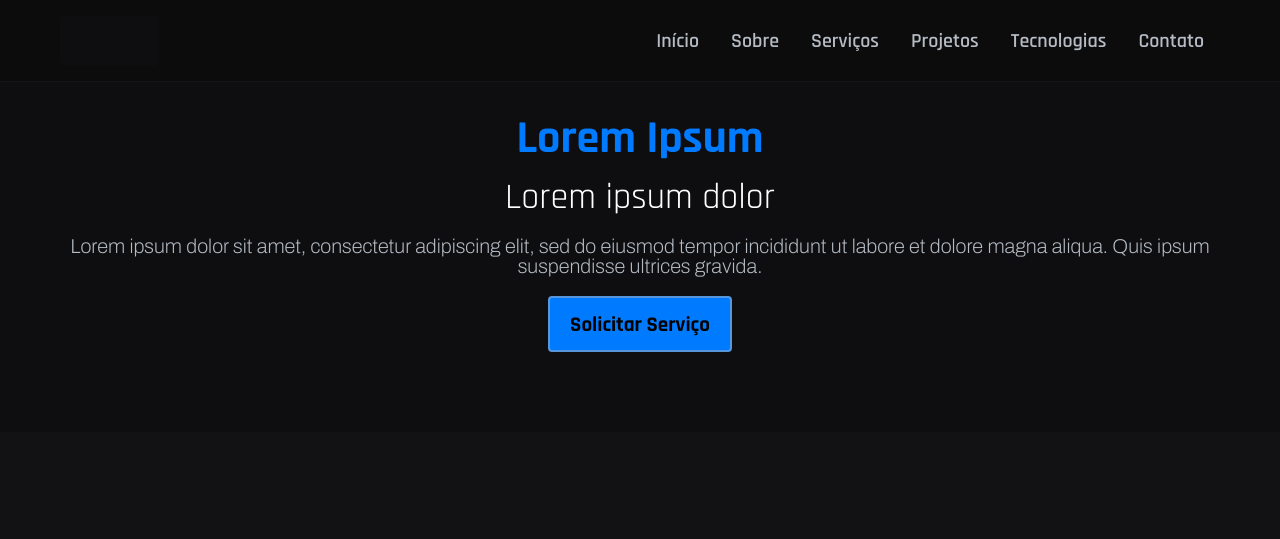
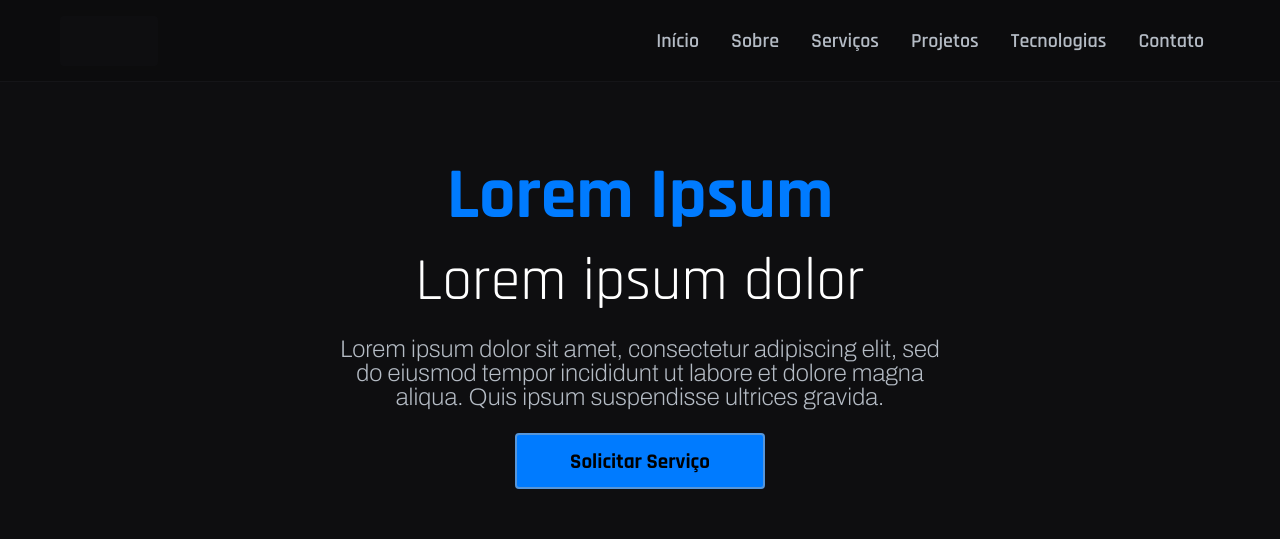
Before and after one commit to eubrunocoelho/portfolio, a Vue app: page / in a window 1280 px wide. Shown: the top 539 px of the page. Built offline with nearby package versions, Linux system fonts and the light colour scheme; a web font is replaced by a local one.

Commit message:
style: adds style to presentation content

```diff
--- a/src/components/Presentation/Presentation.vue
+++ b/src/components/Presentation/Presentation.vue
@@ -1,5 +1,6 @@
 <template>
     <section class="presentation">
+        <div class="wrapper">
             <hgroup>
                 <h1>Lorem Ipsum</h1>
                 <h2>Lorem ipsum dolor</h2>
@@ -8,7 +9,8 @@
                 Lorem ipsum dolor sit amet, consectetur adipiscing elit, sed do eiusmod tempor incididunt ut labore et
                 dolore magna aliqua. Quis ipsum suspendisse ultrices gravida.
             </p>
-        <button class="btn btn-primary">Solicitar Serviço</button>
+            <button class="btn btn-primary btn--custom-width">Solicitar Serviço</button>
+        </div>
     </section>
 </template>
 
--- a/src/components/Presentation/_presentation.scss
+++ b/src/components/Presentation/_presentation.scss
@@ -8,16 +8,23 @@
     align-items: center;
     background: var(--presentation-background-color);
     display: flex;
-    flex-direction: column;
     padding: 116px 24px 80px 24px;
     width: 100%;
+
+    .wrapper {
+        align-items: center;
+        display: flex;
+        flex-direction: column;
+        margin: 0 auto;
+        width: 100%;
+    }
 
     hgroup {
         align-items: center;
         display: flex;
         flex-direction: column;
         font-family: var(--font-rajdhani);
-        margin: 0 0 20px 0;
+        margin: 0 0 18px 0;
         text-align: center;
         width: 100%;
 
@@ -44,3 +51,55 @@
         text-align: center;
     }
 }
+
+@media screen and (min-width: 480px) {
+    .presentation {
+        padding: 116px 25px 80px 25px;
+
+        .wrapper {
+            max-width: 600px;
+        }
+
+        hgroup {
+            margin: 0 0 20px 0;
+
+            h1 {
+                font-size: 62px;
+                margin: 0 0 20px 0;
+            }
+
+            h2 {
+                font-size: 50px;
+            }
+        }
+
+        .text {
+            font-size: 24px;
+            margin: 0 0 24px 0;
+        }
+
+        .btn {
+            &--custom-width {
+                width: 250px;
+            }
+        }
+    }
+}
+
+@media screen and (min-width: 768px) {
+    .presentation {
+        padding: 160px 30px 80px 30px;
+
+        hgroup {
+            margin: 0 0 25px 0;
+
+            h1 {
+                font-size: 72px;
+            }
+
+            h2 {
+                font-size: 60px;
+            }
+        }
+    }
+}
```
Lines whose indentation alone changed are shown as unchanged.
